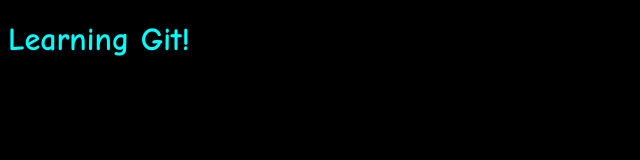
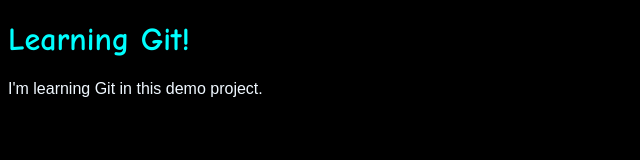
Before and after one commit to jatintalgotra-zd/Learning-Git, a website built with webpack: page index.html in a window 1280 px wide. Shown: the whole page, without its empty margins (0-640 px from the left). Built offline with nearby package versions, Linux system fonts and the light colour scheme.

Commit message:
added paragraph styling

```diff
--- a/css/style.css
+++ b/css/style.css
@@ -6,3 +6,13 @@
 h1{
   color: aqua;
 }
+p{
+  color: aliceblue;
+  font-family: sans-serif;
+  margin-top: 1em;
+  margin-bottom: 1em;
+  margin-left: 0;
+  margin-right: 0;
+
+  text-align: left;
+}
```
